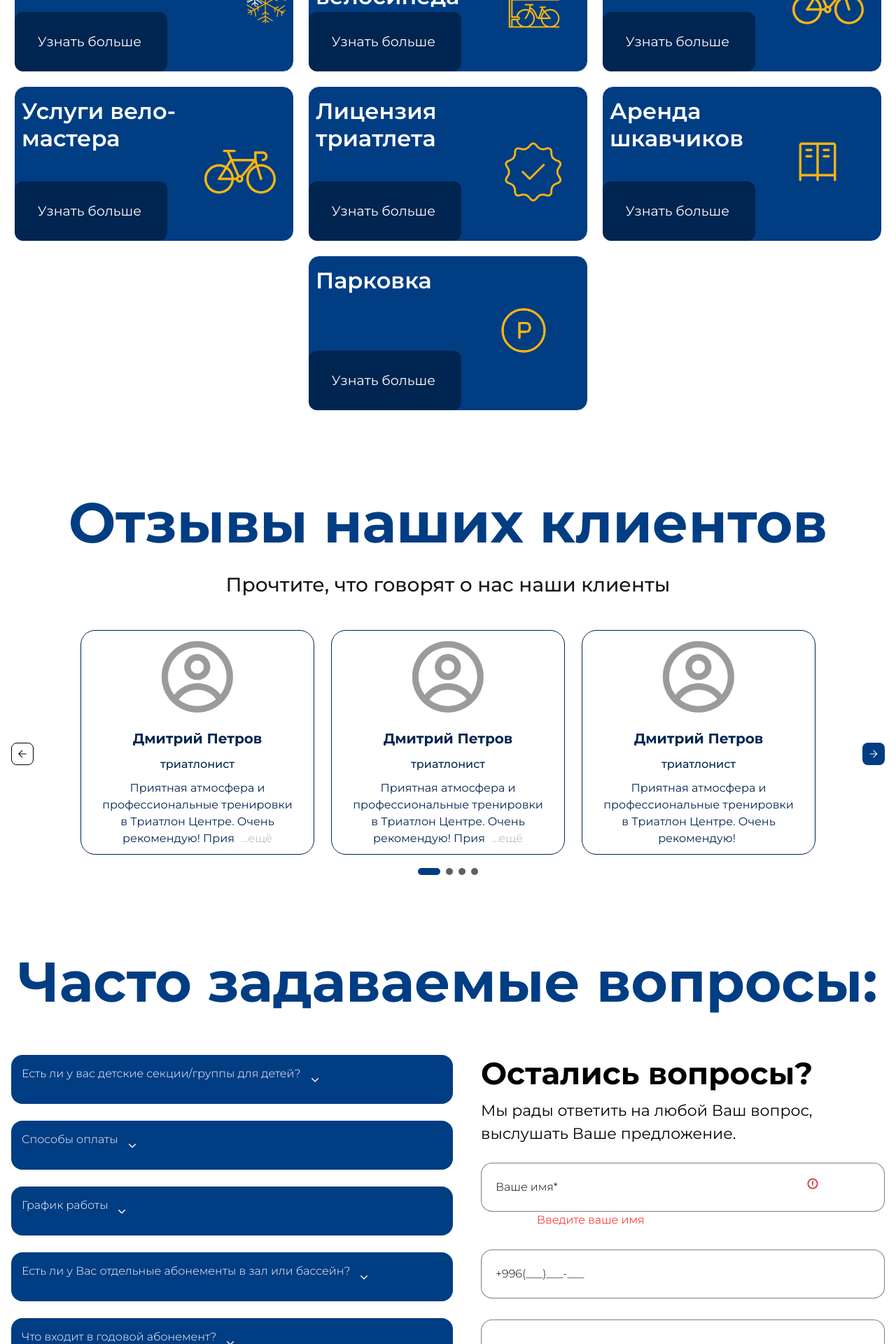
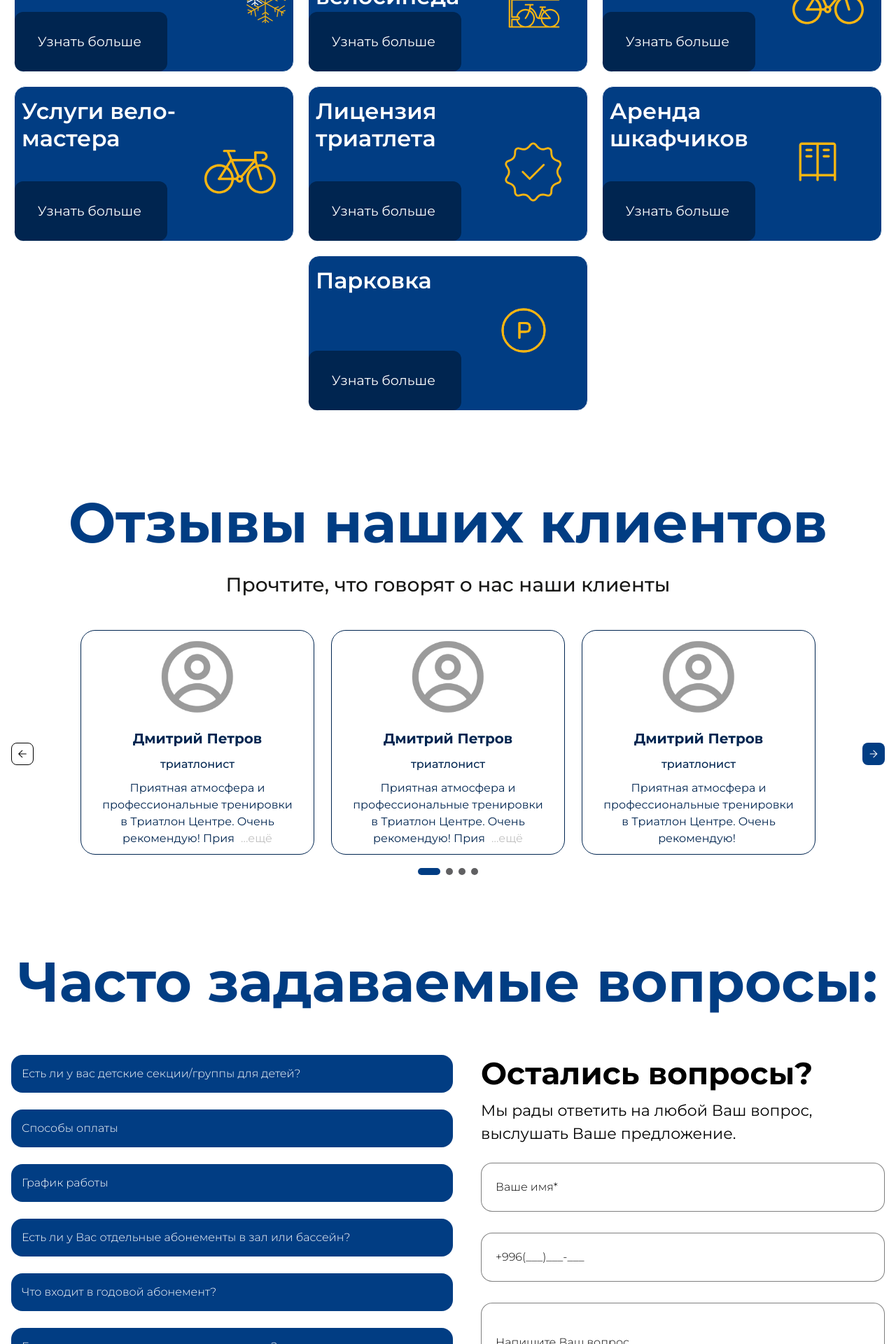
Before and after one commit to Dastanow/triathlon, a React (Vite) app: page / in a window 1280 px wide. Shown: the part 7480-9400 px from the top of the page at 70% size. Built offline with nearby package versions, Linux system fonts and the light colour scheme.

Commit message:
create-k

```diff
--- a/src/Components/TextField/TextField.jsx
+++ b/src/Components/TextField/TextField.jsx
@@ -27,10 +27,10 @@ const TextField = ({
                     placeholder={placeholder}
                     className={className}
                 />
-                {error && <img src={errorIcon} className="error__icon" />}
+                {/* {error && <img src={errorIcon} className="error__icon" />} */}
 
             </div>
-            {error && <p className="error__text">{error}</p>}
+            {/* {error && <p className="error__text">{error}</p>} */}
         </div>
     )
 }
--- a/src/Sections/FAQ/FAQ.jsx
+++ b/src/Sections/FAQ/FAQ.jsx
@@ -73,6 +73,9 @@ const Faq = () => {
                                                 ? 'rotate(180deg)'
                                                 : '',
                                             transition: '0.5s',
+                                            position: 'absolute',
+                                            left: '1200px',
+
                                         }}
                                     />
                                 </div>
--- a/src/Sections/OurServices/fakeApiService.json
+++ b/src/Sections/OurServices/fakeApiService.json
@@ -49,7 +49,7 @@
     },
     {
         "id": 8,
-        "name": "Аренда шкавчиков",
+        "name": "Аренда шкафчиков",
         "icon": "/src/Assets/svgServices/locker.svg",
         "doubleIcon": "/src/Assets/svgServices/transparent.png"
     },
--- a/src/Sections/Vacancies/Vacancies/Vacancies.jsx
+++ b/src/Sections/Vacancies/Vacancies/Vacancies.jsx
@@ -22,7 +22,7 @@ const Vacancies = () => {
     return(
         <section className="vacancies" id="vacancies">
             <Container classNames="vacanciesContainer">
-                <CustomTitle title={'Как нас найти'} />
+                <CustomTitle title={"Вакансии"} />
                 <div className="vacanciesList">
                     {VacanciesData.map((vacancie, index) => (
                         <div className="vacanciesItem" key={index}>
--- a/src/Sections/Vacancies/Vacancies/Vacancies.scss
+++ b/src/Sections/Vacancies/Vacancies/Vacancies.scss
@@ -8,6 +8,7 @@
     display: flex;
     flex-direction: column;
     gap: 56px;
+    margin-top: 150px;
   }
   &List {
     display: flex;
--- a/src/UI/CustomForm/CustomForm.jsx
+++ b/src/UI/CustomForm/CustomForm.jsx
@@ -225,8 +225,10 @@ const CustomForm = (props) => {
                 {isVacancy &&
                 <div className="politic">
                     <CheckBoxes
+                        name="price"
                         className="politic__check"
                         value={data.price}
+                        id="price"
                         onChange={handleChange}
                     />
                     <span className="politic__text">Я согласен с <a className="politic__reference"
--- a/src/UI/CustomForm/CustomForm.scss
+++ b/src/UI/CustomForm/CustomForm.scss
@@ -226,6 +226,8 @@
         font-weight: 700;
         line-height: 48px;
         color: #002550;
+        position: relative;
+        left: 95px;
     }
     &__user{
         width: 536px;
@@ -467,8 +469,7 @@
         border: 2px solid #002550;
         color: #002550;
         position: absolute;
-        margin-left: -25px;
-        margin-top: 3px;
+        left: 175px;
     }
     &__text{
         font-family: Montserrat;
@@ -478,7 +479,6 @@
         letter-spacing: -0.05em;
         text-align: left;
         color: #646464;
-        margin-top: -10px;
         position: relative;
 
     }
--- a/src/providers/Header/Header.scss
+++ b/src/providers/Header/Header.scss
@@ -59,6 +59,7 @@
         align-items: center;
         gap: 12px;
         cursor: pointer;
+
     }
     &Option {
         position: absolute;
@@ -69,5 +70,7 @@
         padding: 26px;
         border-radius: 16px;
         background: rgba(0, 0, 0, 0.70);
+        margin-top: 20px;
+        margin-left: -20px;
     }
 }
```
